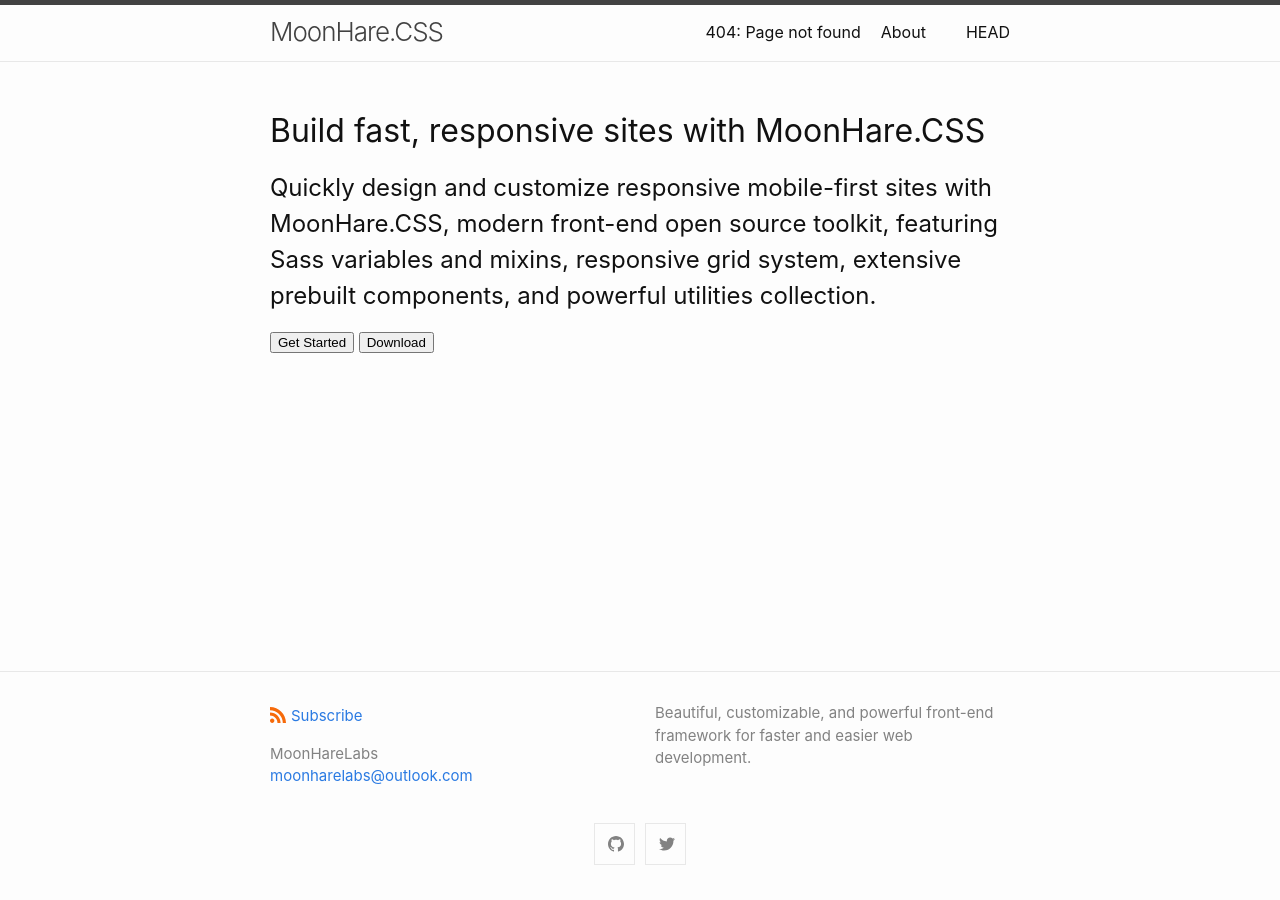
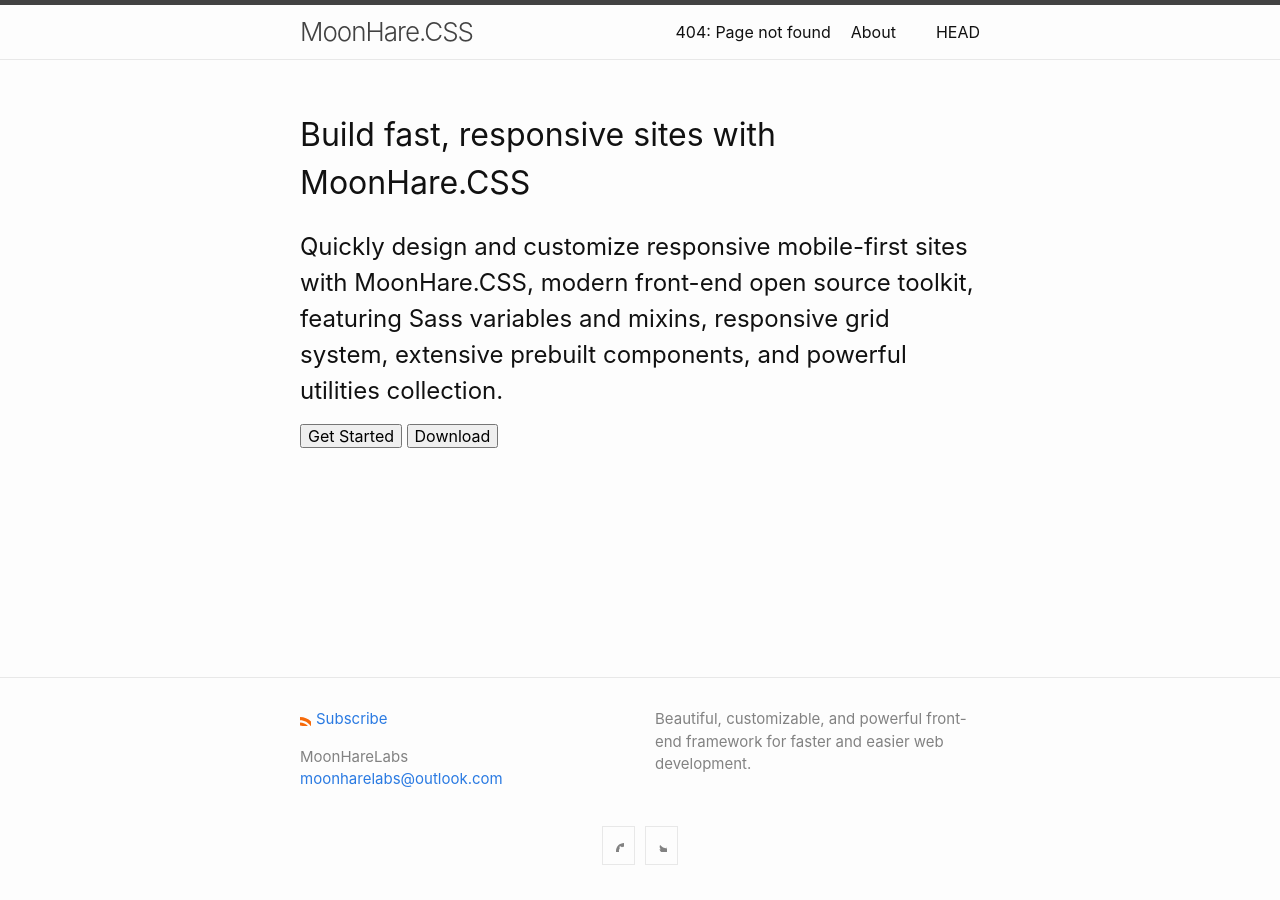
Before and after one commit to Magicianred/moonharelabs.github.io, a Jekyll site: the page built from index.md, in a window 1280 px wide. Built offline with Jekyll 4.4.1, drawn with Linux system fonts in a browser that asks for light colours.

Commit message:
Update head.html

```diff
--- a/_includes/head.html
+++ b/_includes/head.html
@@ -4,6 +4,8 @@
   <meta name="viewport" content="width=device-width, initial-scale=1">
   {%- seo -%}
   <link rel="stylesheet" href="{{ "/assets/css/style.css" | relative_url }}">
+  <link rel="stylesheet" href="{{ "/assets/css/moonhare.css" | relative_url }}">
+  <link rel="stylesheet" href="{{ "/assets/css/moonhare-utilities.css" | relative_url }}">
   {%- feed_meta -%}
   {%- if jekyll.environment == 'production' and site.google_analytics -%}
     {%- include google-analytics.html -%}
```
